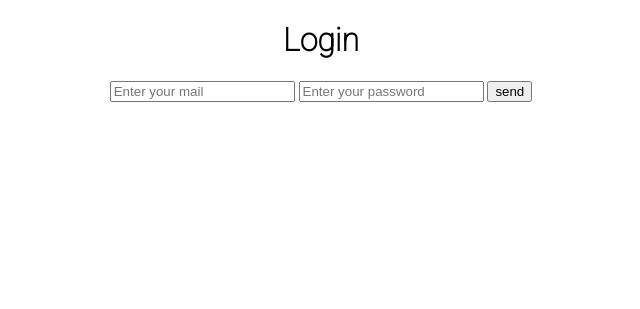
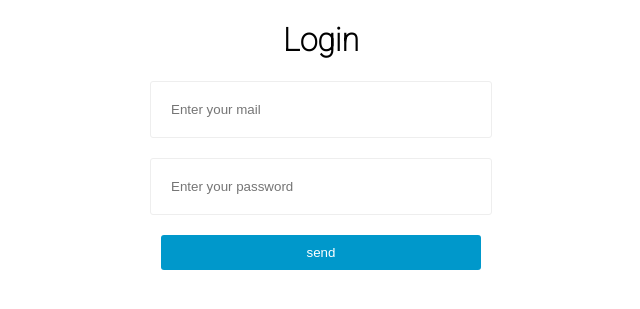
Before and after one commit to lemosdg/Gamelist, a PHP site: page /login.php in a window 1280 px wide. Shown: the top 309 px of the page, without its empty margins (319-959 px from the left). Run offline with PHP 8.4, Linux system fonts and the light colour scheme.

Commit message:
css login

```diff
--- a/assets/css/style.css
+++ b/assets/css/style.css
@@ -4,3 +4,25 @@ body{
     font-family: "Roboto", sans-serif;
     text-align: center;
 }
+
+input[type="text"], input[type="password"]{
+    outline: none;
+    padding: 20px;
+    display: block;
+    width: 300px;
+    border-radius: 3px;
+    border: 1px solid #eee;
+    margin: 20px auto;
+}
+
+input[type="submit"]{
+    padding: 10px;
+    color: #fff;
+    background: #0098cb;
+    width: 320px;
+    margin: 20px auto;
+    margin-top: 0;
+    border: 0;
+    border-radius: 3px;
+    cursor: pointer;
+}
--- a/login.php
+++ b/login.php
@@ -13,7 +13,7 @@
 
         <form action="login.php" method="post">
             <input type="text" name="email" placeholder="Enter your mail">
-            <input type="text" name="password" placeholder="Enter your password">
+            <input type="password" name="password" placeholder="Enter your password">
             <input type="submit" value="send">
         </form>
     </body>
```
